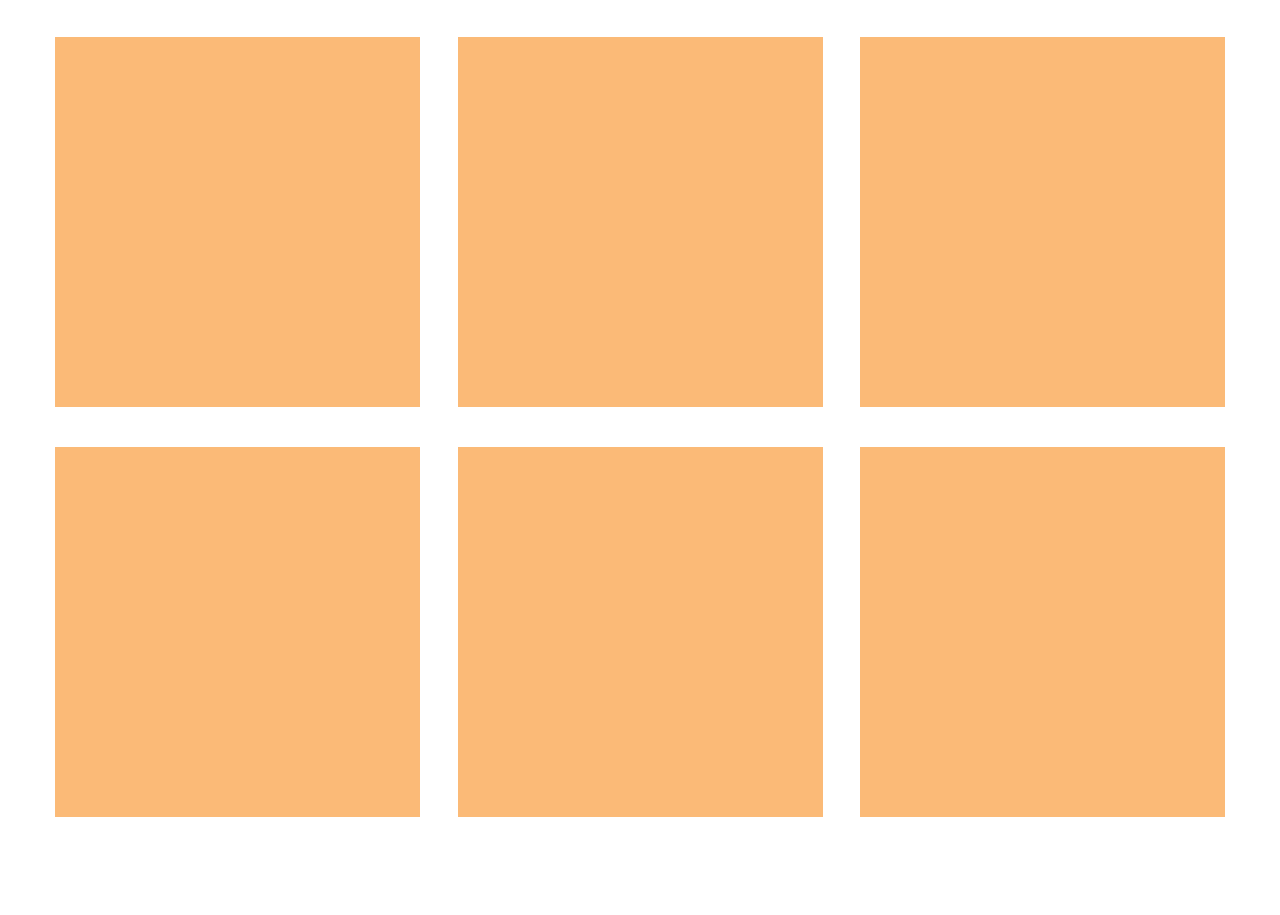
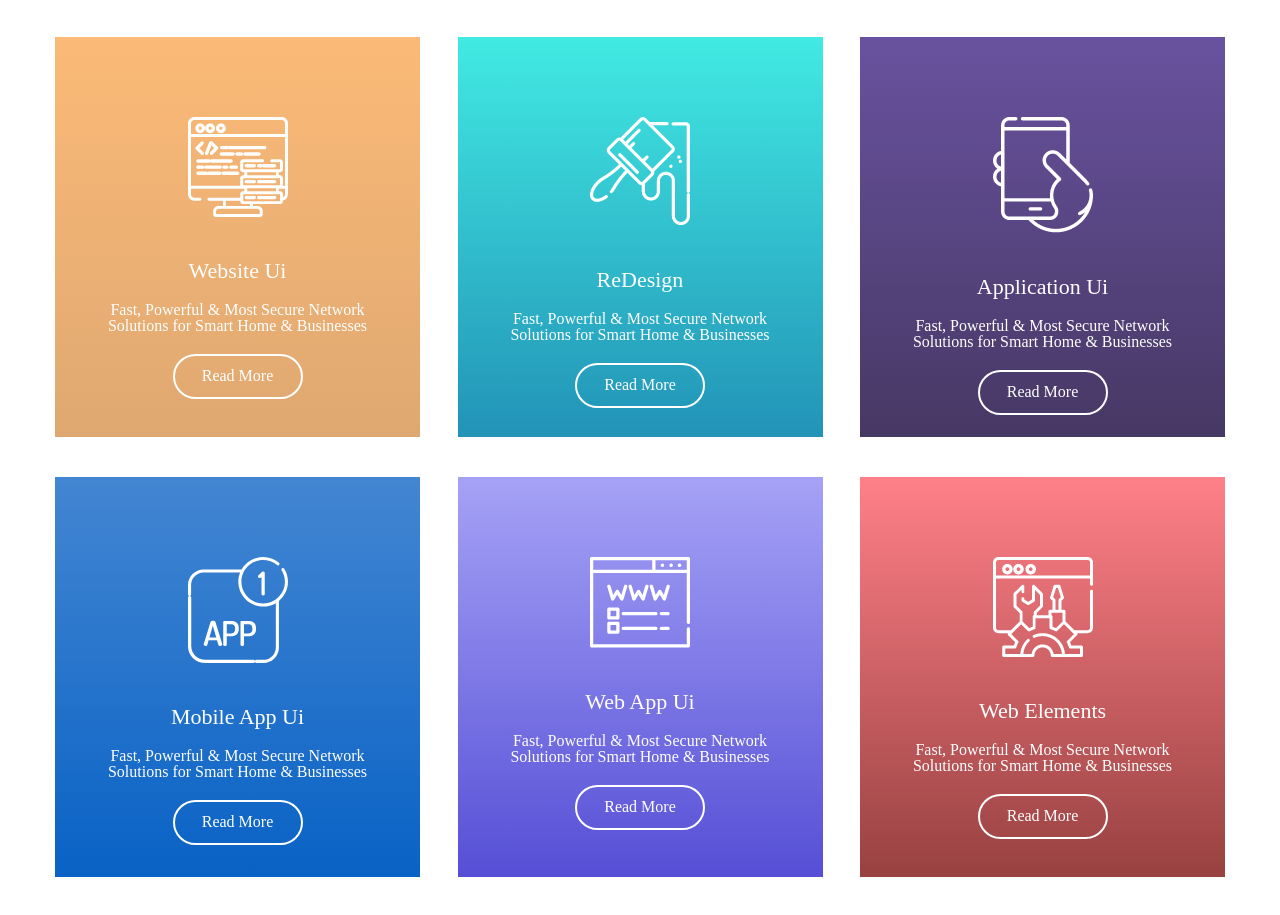
Before and after one commit to ElleDavidoff/Homework-7, a plain HTML site: page index.html in a window 1280 px wide. Shown: the part 941-1856 px from the top of the page. Before the commit the page ends 1798 px from the top, so only its background shows below. Drawn offline with Linux system fonts and the light colour scheme.

Commit message:
finish project

```diff
--- a/CSS/style.css
+++ b/CSS/style.css
@@ -63,6 +63,7 @@ ul{
 	align-items: center;
 }
 
+
 .button-text{
 	color: white;
 	font-size: 20px;
@@ -74,6 +75,8 @@ ul{
 	display: inline-block;
 	vertical-align: middle;
 }
+
+
 
 .image-1{
 	width: 500px;
@@ -124,52 +127,113 @@ ul{
 
 .card-1{
 	width: 365px;
-	height: 370px;
-	background-color: #FBBA77;
+	height: 400px;
+	background-image: linear-gradient(#FBBA77,#DFA871) ;
 	color: white ;
-
+	text-align: center;
+	padding-top: 80px ;
+	padding-bottom: 30px;
+	padding-left: 0 auto;
+	padding-right: 0 auto;
 }
 
 
 
 .card-2{
 	width: 365px;
-	height: 370px;
-	background-color: #FBBA77;
+	height: 400px;
+	background-image:linear-gradient(#41EAE3,#2293B7);
 	color: white ;
-
+	text-align: center;
+	padding-top: 80px ;
+	padding-bottom: 30px;
+	padding-left: 0 auto;
+	padding-right: 0 auto;
 }
 
 .card-3{
 	width: 365px;
-	height: 370px;
-	background-color: #FBBA77;
+	height: 400px;
+	background-image:linear-gradient(#69529F,#463864);
 	color: white ;
-
+	text-align: center;
+	padding-top: 80px ;
+	padding-bottom: 30px;
+	padding-left: 0 auto;
+	padding-right: 0 auto;
 }
 
 .card-4{
 	width: 365px;
-	height: 370px;
-	background-color: #FBBA77;
+	height: 400px;
+	background-image:linear-gradient(#4386D2,#0962C5);
 	color: white ;
-
+	text-align: center;
+	padding-top: 80px ;
+	padding-bottom: 30px;
+	padding-left: 0 auto;
+	padding-right: 0 auto;
 }
 
 
 .card-5{
 	width: 365px;
-	height: 370px;
-	background-color: #FBBA77;
+	height: 400px;
+	background-image:linear-gradient(#A5A2F6,#564FD6);
 	color: white ;
-
+	text-align: center;
+	padding-top: 80px ;
+	padding-bottom: 30px;
+	padding-left: 0 auto;
+	padding-right: 0 auto;
 }
 
 .card-6{
 	width: 365px;
-	height: 370px;
-	background-color: #FBBA77;
+	height: 400px;
+	background-image:linear-gradient(#FF8088,#984141);
 	color: white ;
+	text-align: center;
+	padding-top: 80px ;
+	padding-bottom: 30px;
+	padding-left: 0 auto;
+	padding-right: 0 auto;
+}
 
+
+
+.card-title{
+	margin-top: 40px;
+	font-size: 22px;
+}
+
+.card-p{
+	font-size: 16px;
+	margin: 20px;
+}
+
+.read-button{
+	width: 130px;
+	height: 45px;
+	border: 2px solid white;
+	border-radius: 23px;
+	display: flex;
+	justify-content: center;
+	align-items: center;
+	margin: 0 auto;
+}
+
+.read-button:hover{
+	background-color: white;
+	color: black;
+	box-shadow: 7px 8px 25px -6px rgba(0,0,0,0.75);
+	-webkit-box-shadow: 7px 8px 25px -6px rgba(0,0,0,0.75);
+	-moz-box-shadow: 7px 8px 25px -6px rgba(0,0,0,0.75);
+}
+
+.button:hover,.card-1:hover,.card-2:hover,.card-3:hover,.card-4:hover,.card-5:hover,.card-6:hover{
+	box-shadow: 7px 8px 25px -6px rgba(0,0,0,0.75);
+	-webkit-box-shadow: 7px 8px 25px -6px rgba(0,0,0,0.75);
+	-moz-box-shadow: 7px 8px 25px -6px rgba(0,0,0,0.75);
 }
 /*Section-2 end*/
--- a/index.html
+++ b/index.html
@@ -42,14 +42,44 @@
 			<p class="p-section-2">Our commitment to quality ensures that your applications get the best UI design<br> possible. UI/UX design is more than just pixels and animations, but the entire application <br>experience.</p>
 		</div>
 		<div class="card-container">
-			<div class="card-1"></div>
-			<div class="card-2"></div>
-			<div class="card-3"></div>
+			<div class="card-1">
+				<img src="images/1.png" alt="icon">
+				<h2 class="card-title">Website Ui</h2>
+				<p class="card-p">Fast, Powerful & Most Secure Network <br>Solutions for Smart Home & Businesses</p>
+				<div class="read-button">Read More</div>
+			</div>
+			<div class="card-2">
+				<img src="images/2.png" alt="icon">
+				<h2 class="card-title">ReDesign</h2>
+				<p class="card-p">Fast, Powerful & Most Secure Network <br>Solutions for Smart Home & Businesses</p>
+				<div class="read-button">Read More</div>
+			</div>
+			<div class="card-3">
+				<img src="images/3.png" alt="icon">
+				<h2 class="card-title">Application Ui</h2>
+				<p class="card-p">Fast, Powerful & Most Secure Network <br>Solutions for Smart Home & Businesses</p>
+				<div class="read-button">Read More</div>
+			</div>
 		</div>
 		<div class="card-container">
-			<div class="card-4"></div>
-			<div class="card-5"></div>
-			<div class="card-6"></div>
+			<div class="card-4">
+				<img src="images/4.png" alt="icon">
+				<h2 class="card-title">Mobile App Ui</h2>
+				<p class="card-p">Fast, Powerful & Most Secure Network <br>Solutions for Smart Home & Businesses</p>
+				<div class="read-button">Read More</div>
+			</div>
+			<div class="card-5">
+				<img src="images/5.png" alt="icon">
+				<h2 class="card-title">Web App Ui</h2>
+				<p class="card-p">Fast, Powerful & Most Secure Network <br>Solutions for Smart Home & Businesses</p>
+				<div class="read-button">Read More</div>
+			</div>
+			<div class="card-6">
+				<img src="images/6.png" alt="icon">
+				<h2 class="card-title">Web Elements</h2>
+				<p class="card-p">Fast, Powerful & Most Secure Network <br>Solutions for Smart Home & Businesses</p>
+				<div class="read-button">Read More</div>
+			</div>
 		</div>
 	</section>
 </body>
```
Also changed, not shown: images/1.png (added), images/2.png (added), images/3.png (added), images/4.png (added), images/5.png (added), images/6.png (added).
